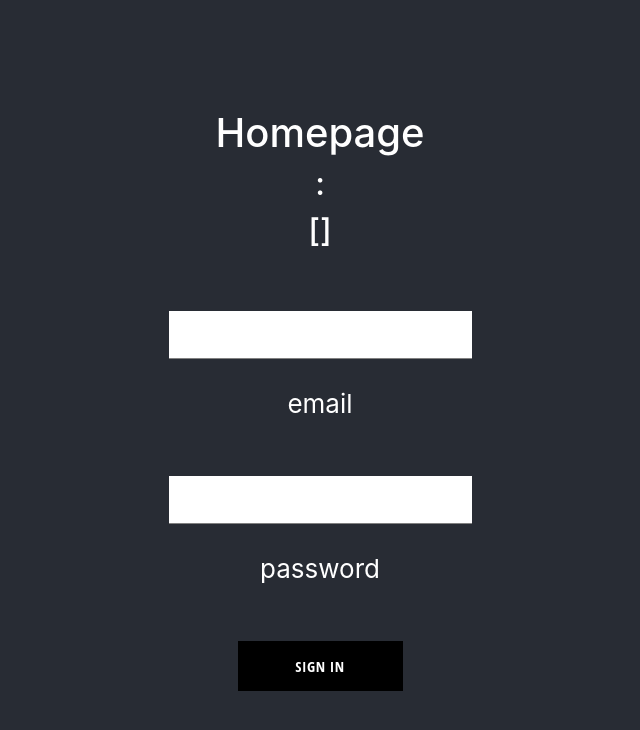
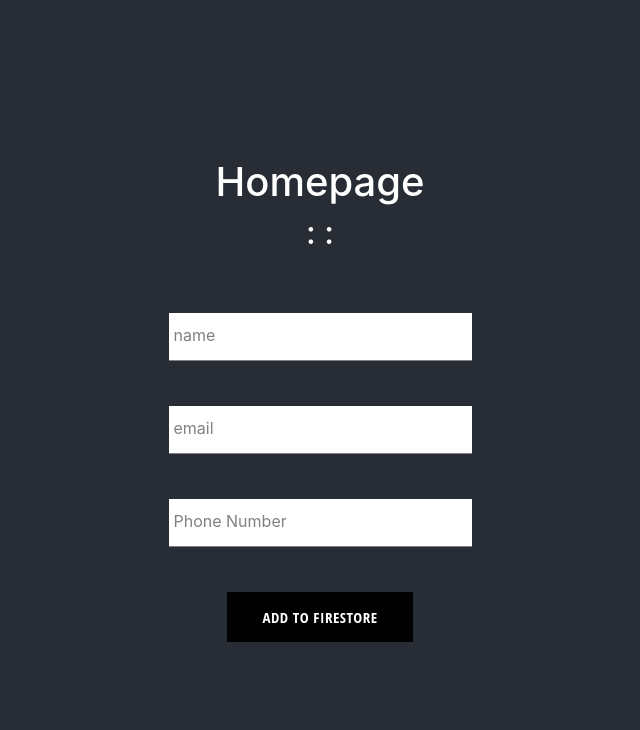
Before and after one commit to daveckw/daveckw-app-testing, a React (Create React App) app: page / in a window 1280 px wide. Shown: the top 730 px of the page, without its empty margins (320-960 px from the left). Built offline with nearby package versions, Linux system fonts and the light colour scheme; no server answers; the database is empty.

Commit message:
Save Data to Firestore

```diff
--- a/src/App.js
+++ b/src/App.js
@@ -12,8 +12,9 @@ class App extends Component {
 
     this.state = {
       users : [],
+      name: '',
       email: '',
-      password: ''
+      phoneNumber: ''
 
 
     };
@@ -27,9 +28,11 @@ class App extends Component {
       returnUsers.forEach(user => {
         console.log("user.name: "+ user.data().name);
         console.log("user.email: "+user.data().email);
+        console.log("user.phoneNumber: "+user.data().phoneNumber);
         users.push({
           name: user.data().name,
-          email: user.data().email
+          email: user.data().email,
+          phoneNumber: user.data().phoneNumber
         })
       })
       console.log("User Array: " + JSON.stringify(users) )
@@ -42,8 +45,12 @@ class App extends Component {
 
   handleSubmit = event => {
     event.preventDefault();
-
-    this.setState({ email: '', password: '' });
+    saveData({
+      name: this.state.name,
+      email: this.state.email,
+      phoneNumber: this.state.phoneNumber
+    });
+    this.setState({ name: '', email: '', phoneNumber: '' });
   };
 
   handleChange = event => {
@@ -61,29 +68,39 @@ class App extends Component {
         <h1>Homepage</h1>
         <TableComponent
           users={this.state.users}
+          name={this.state.name}
           email={this.state.email}
-          password={this.state.password}
+          phoneNumber={this.state.phoneNumber}
+
         />
 
         <form onSubmit={this.handleSubmit}>
           <FormInput
+            name='name'
+            type='text'
+            handleChange={this.handleChange}
+            value={this.state.name}
+            label='name'
+            required
+          />
+          <FormInput
             name='email'
             type='email'
+            value={this.state.email}
             handleChange={this.handleChange}
-            value={this.state.email}
             label='email'
             required
           />
           <FormInput
-            name='password'
-            type='password'
-            value={this.state.password}
+            name='phoneNumber'
+            type='text'
+            value={this.state.phoneNumber}
             handleChange={this.handleChange}
-            label='password'
+            label='Phone Number'
             required
           />
           <div className='buttons'>
-            <CustomButton type='submit'> Sign in </CustomButton>
+            <CustomButton type='submit'> Add to FireStore </CustomButton>
 
           </div>
         </form>
@@ -107,7 +124,15 @@ async function testDB(){
   })
   return usersRefGet.docs;
 
+}
 
+async function saveData(userData){
+  const db = firebase.firestore();
+  db.collection("users").add(userData).then((savedData)=>{
+    console.log("Data Saved!")
+  }).catch((err)=>{
+    console.log("Error in saving!")
+  })
 }
 
 
--- a/src/components/form-input/form-input.component.jsx
+++ b/src/components/form-input/form-input.component.jsx
@@ -6,9 +6,13 @@ const FormInput = ({ handleChange, label, ...otherProps }) => (
   <div className='group'>
     <input className='form-input' onChange={handleChange} {...otherProps} />
     {label ? (
-      <label>
-        {label}
-      </label>
+      <label
+      className={`${
+        otherProps.value.length ? 'shrink' : ''
+      } form-input-label`}
+    >
+      {label}
+    </label>
     ) : null}
   </div>
 );
--- a/src/components/table/table.components.jsx
+++ b/src/components/table/table.components.jsx
@@ -1,22 +1,17 @@
 import React from 'react';
 
-const TableComponent = ({users, email, password})=>(
-
-
-
+const TableComponent = ({users, name, email, phoneNumber})=>(
     <div>
-        <h2>{email} : {password}</h2>
-        <h2>{JSON.stringify(users)}</h2>
+        <h2>{name} : {email} : {phoneNumber}</h2>
         <ul>
             {users.map(printOut)}
         </ul>
     </div>
-
 )
 
 function printOut(user){
     return (
-        <li>{user.name} : {user.email}</li>
+        <li>{user.name} : {user.email} : {user.phoneNumber}</li>
     )
 }
 
```
